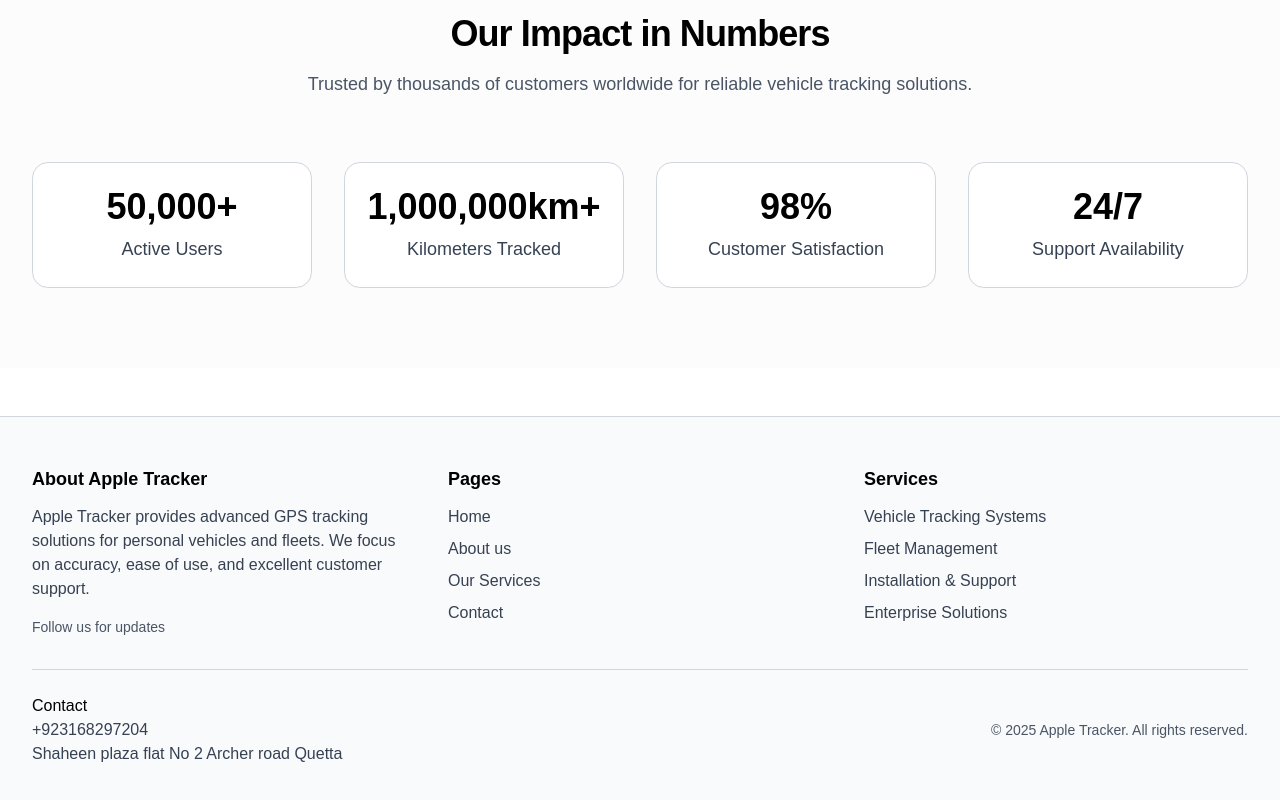
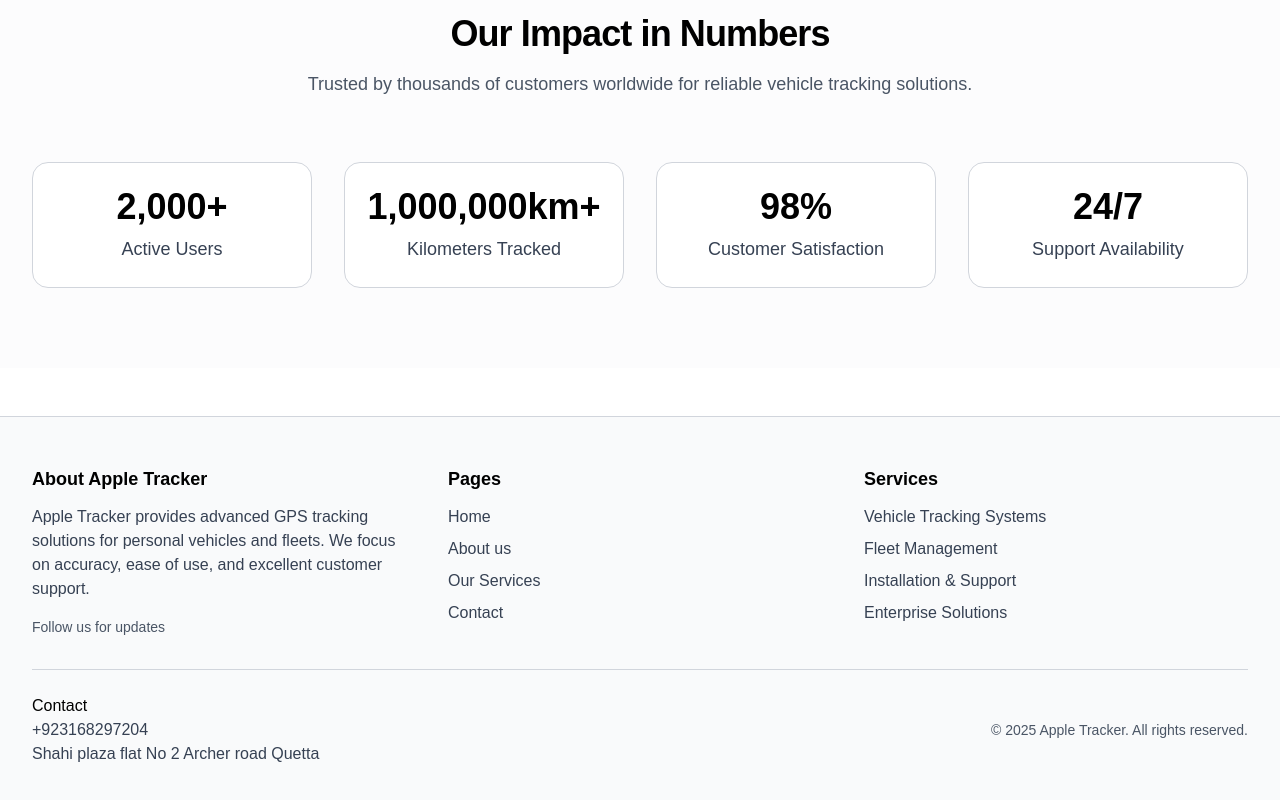
Before and after one commit to maunijaz/testRepo, a Next.js app: page /about in a window 1280 px wide. Shown: the part 2208-3008 px from the top of the page. Built offline with nearby package versions, Linux system fonts and the light colour scheme.

Commit message:
Stat & Address Update

```diff
--- a/app/components/about/CustomerStats.tsx
+++ b/app/components/about/CustomerStats.tsx
@@ -4,7 +4,7 @@ import { useInView } from 'react-intersection-observer';
 
 const stats = [
   {
-    number: 50000,
+    number: 2000,
     label: 'Active Users',
     suffix: '+',
   },
--- a/app/components/common/Footer.tsx
+++ b/app/components/common/Footer.tsx
@@ -43,7 +43,7 @@ const Footer: React.FC = () => {
           <div>
             <p className="text-black font-medium">Contact</p>
             <p className="text-gray-700">+923168297204</p>
-            <p className="text-gray-700">Shaheen plaza flat No 2 Archer road Quetta</p>
+            <p className="text-gray-700">Shahi plaza flat No 2 Archer road Quetta</p>
           </div>
 
           <div className="text-sm text-gray-600">© {new Date().getFullYear()} Apple Tracker. All rights reserved.</div>
--- a/app/components/contact/ContactInfo.tsx
+++ b/app/components/contact/ContactInfo.tsx
@@ -27,7 +27,7 @@ const ContactInfo = () => {
               <div className="flex items-start space-x-3">
                 <FiMapPin className="text-black w-5 h-5 mt-1" />
                 <span className="text-gray-700">
-                  Shaheen plaza flat No 2 Archer road<br />
+                  Shahi plaza flat No 2 Archer road<br />
                   Quetta<br />
                   Pakistan
                 </span>
```
